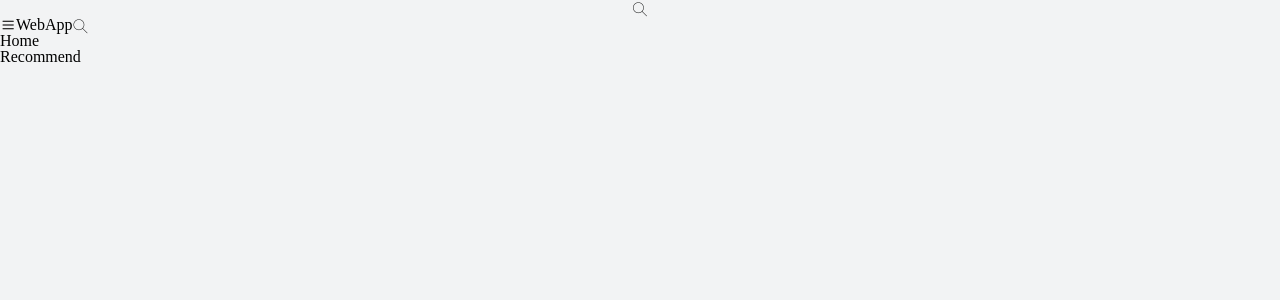
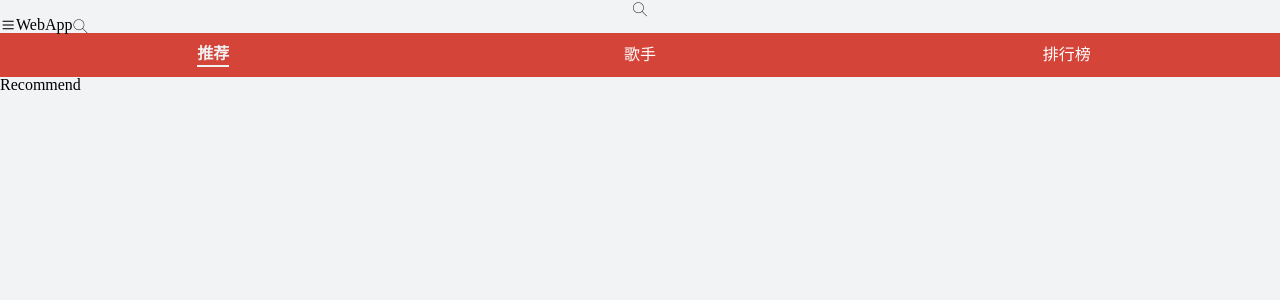
Before and after one commit to jefferybai/music-player, a React (Create React App) app: page /#/recommend in a window 1280 px wide. Shown: the top 300 px of the page. Built offline with nearby package versions, Linux system fonts and the light colour scheme.

Commit message:
init tab bar

```diff
--- a/src/application/Home/index.js
+++ b/src/application/Home/index.js
@@ -1,6 +1,7 @@
 import React from 'react';
 import { renderRoutes } from 'react-router-config';
-import { Top } from './style';
+import { Top, Tab, TabItem } from './style';
+import { NavLink } from 'react-router-dom';
 
 function Home(props) {
 
@@ -12,7 +13,11 @@ function Home(props) {
                 <span className="title">WebApp</span>
                 <span className="iconfont search">&#xe62b;</span>
             </Top>
-            <div>Home</div>
+            <Tab>
+                <NavLink to="/recommend" activeClassName="selected"><TabItem><span > 推荐 </span></TabItem></NavLink>
+                <NavLink to="/singers" activeClassName="selected"><TabItem><span > 歌手 </span></TabItem></NavLink>
+                <NavLink to="/rank" activeClassName="selected"><TabItem><span > 排行榜 </span></TabItem></NavLink>
+            </Tab>
             {renderRoutes(route.routes)}
         </div>
     );
--- a/src/application/Home/style.js
+++ b/src/application/Home/style.js
@@ -16,6 +16,14 @@ export const Tab = styled.div`
   a {
       flex: 1;
       padding: 2px 0;
+      &.selected{
+        span {
+            padding: 3px 0;
+            font-weight: 700;
+            color: #f1f1f1;
+            border-bottom: 2px solid #f1f1f1;
+        }
+      }
   }
 `
 
```
